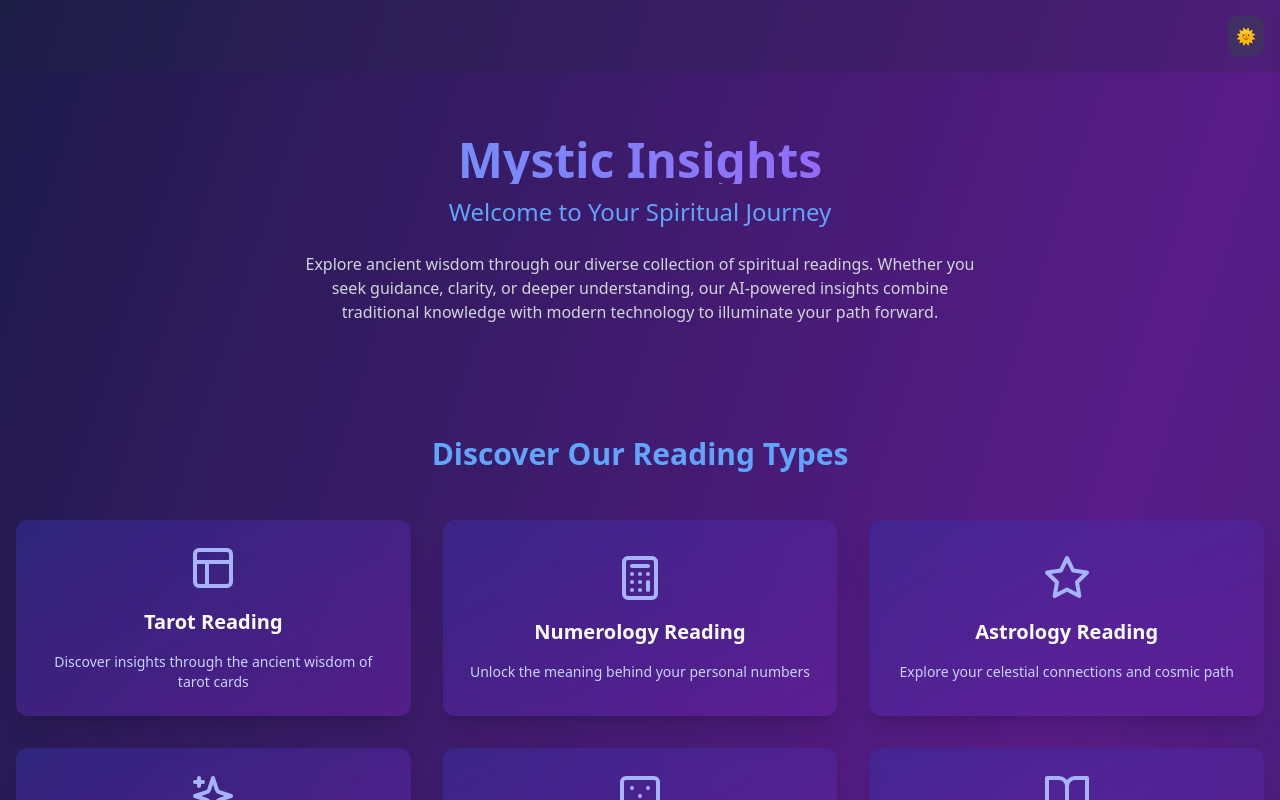
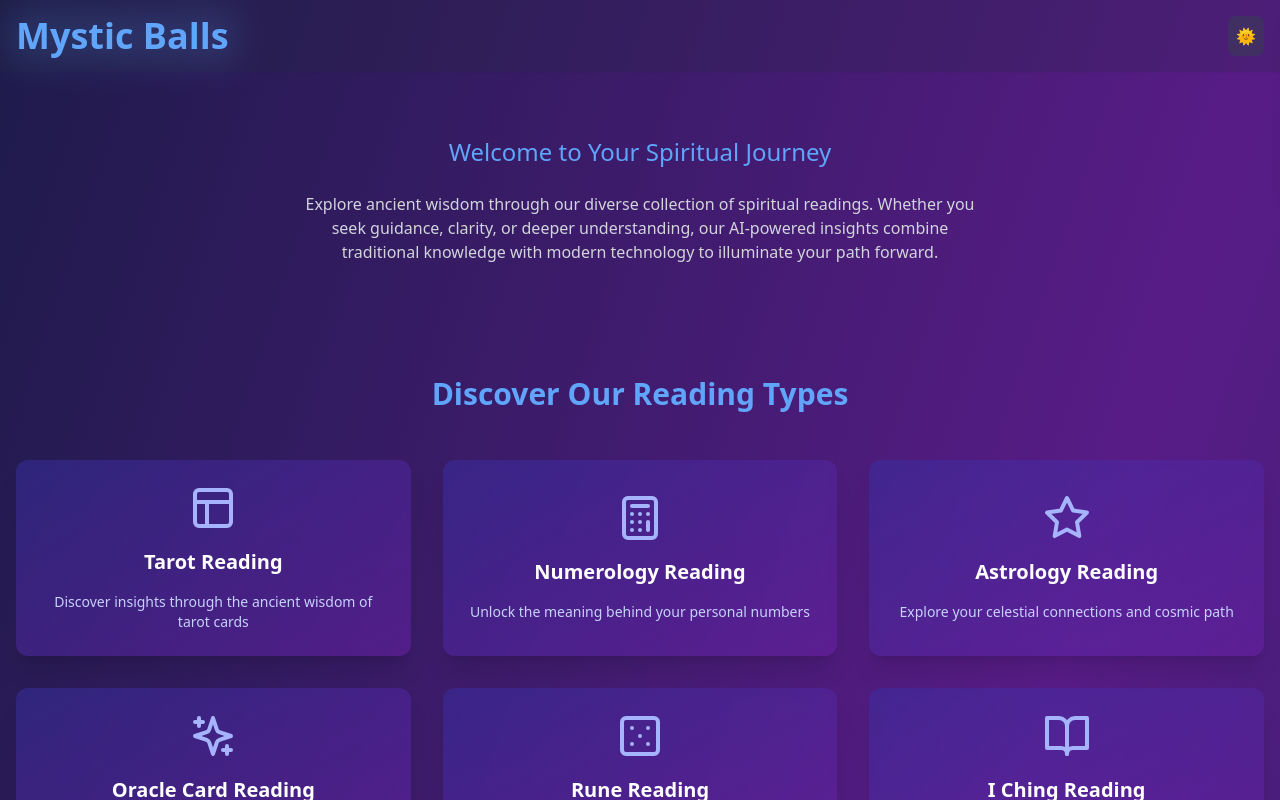
Before and after one commit to vigourpt/mysticballs, a React (Vite) app: page / in a window 1280 px wide. Shown: the top 800 px of the page. Built offline with nearby package versions, Linux system fonts and the light colour scheme; no server answers; the database is empty.

Commit message:
Move title to header with glow effect and remove duplicate from main content

```diff
--- a/src/App.tsx
+++ b/src/App.tsx
@@ -174,9 +174,6 @@ const App: React.FC = () => {
       />
       <div className="container mx-auto px-4">
         <div className="text-center pt-16 pb-16 max-w-4xl mx-auto">
-          <h1 className="text-5xl font-bold mb-3 bg-gradient-to-r from-blue-400 to-purple-500 bg-clip-text text-transparent">
-            Mystic Insights
-          </h1>
           <h2 className="text-2xl text-blue-400 mb-6">
             Welcome to Your Spiritual Journey
           </h2>
--- a/src/components/Header.tsx
+++ b/src/components/Header.tsx
@@ -18,7 +18,10 @@ const Header: React.FC<HeaderProps> = ({
     <header className={`${isDarkMode ? 'bg-gray-800/20' : 'bg-white/10'} shadow-sm`}>
       <div className="container mx-auto px-4 py-4">
         <div className="flex justify-between items-center">
-          <div className="flex-1"></div>
+          <h1 className="text-4xl font-bold text-blue-400 relative group">
+            <span className="absolute -inset-2 bg-blue-400/20 blur-lg rounded-lg opacity-75 group-hover:opacity-100 transition-opacity"></span>
+            <span className="relative">Mystic Balls</span>
+          </h1>
           <div className="flex items-center space-x-4">
             <button
               onClick={onDarkModeToggle}
```
